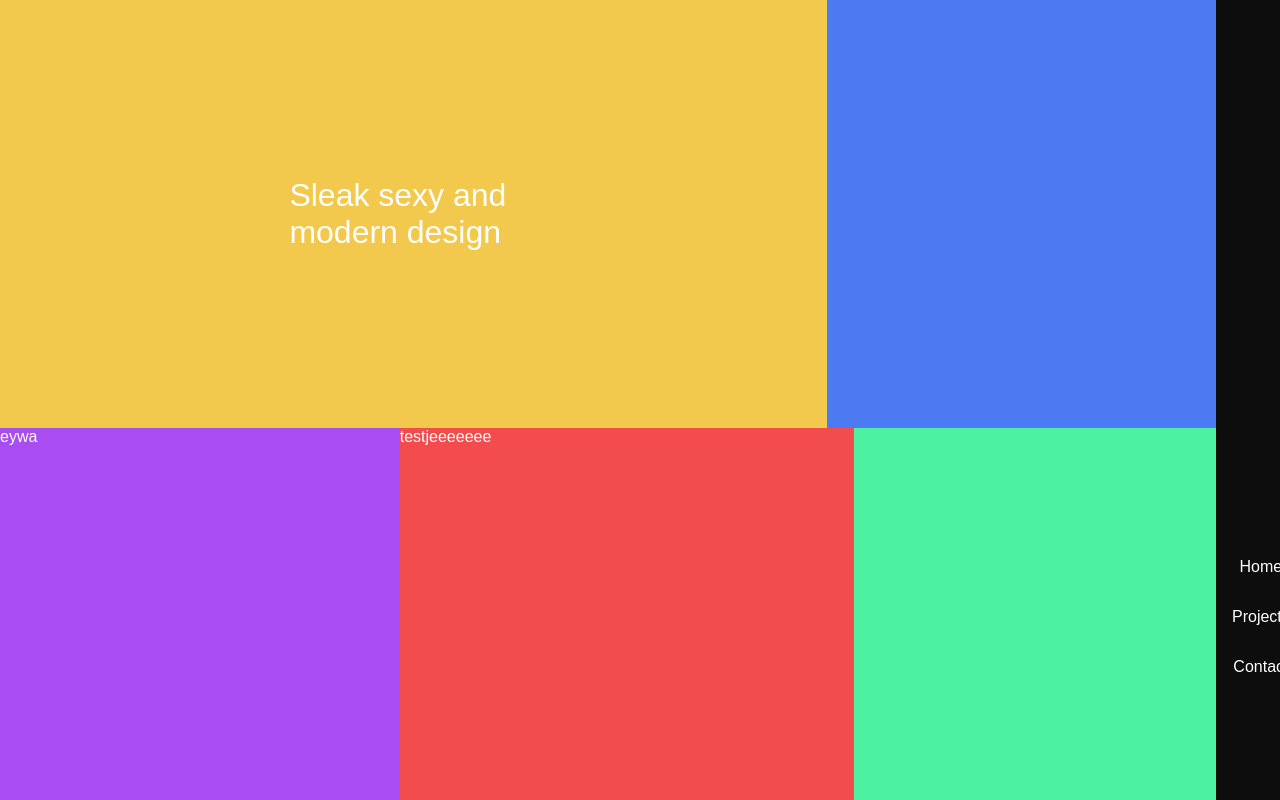
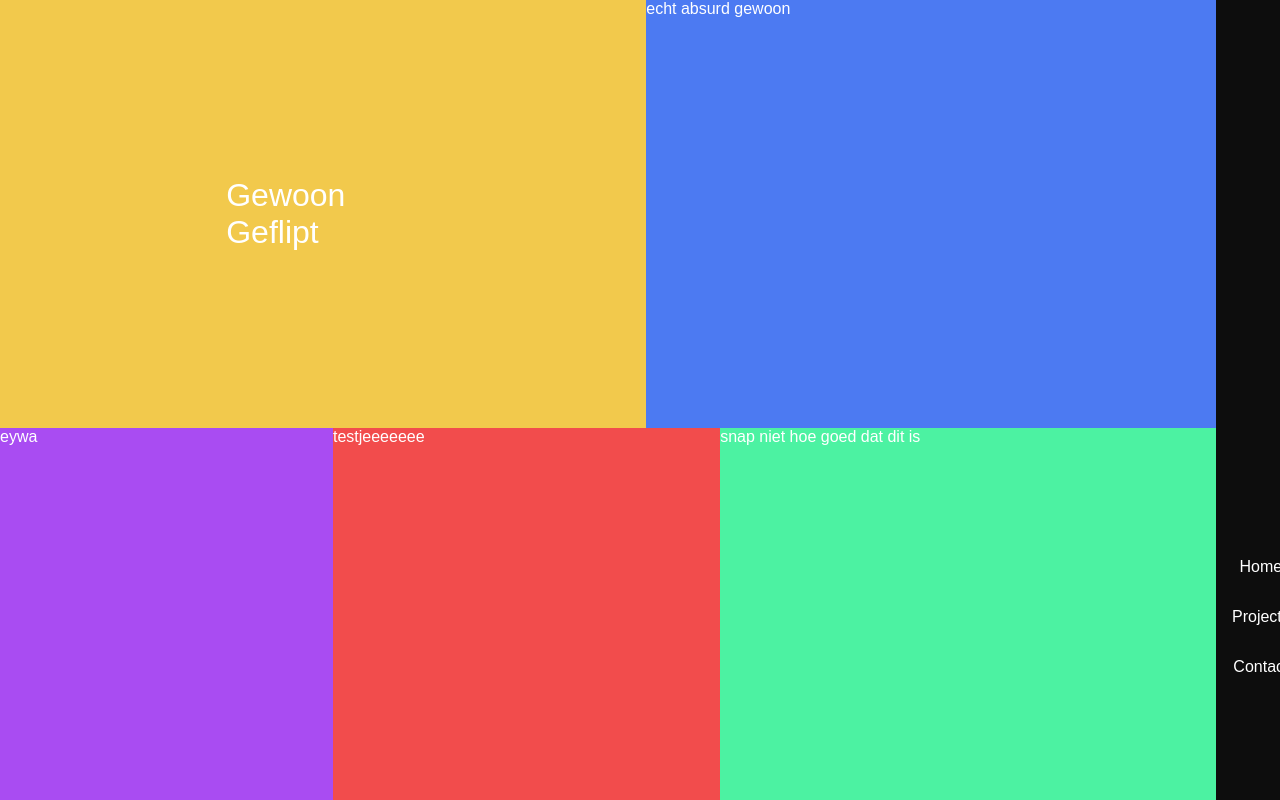
Before and after one commit to redzn/Project-Mod, a plain HTML site: page index.html in a window 1280 px wide. Shown: the top 800 px of the page. Drawn offline with Linux system fonts and the light colour scheme.

Commit message:
Nieuwe Snippet Pages Moet oplossen van Scaling

```diff
--- a/index.html
+++ b/index.html
@@ -12,11 +12,12 @@
           <div class="box1">
             <div class="boxContent1">
               <p>
-                Sleak sexy and modern design
+                Gewoon Geflipt
               </p>
             </div>
           </div>
           <div class="box2">
+            echt absurd gewoon
           </div>
         </div>
         <div class="row">
@@ -27,6 +28,7 @@
             testjeeeeeee
           </div>
           <div class="box6">
+            snap niet hoe goed dat dit is
           </div>
         </div>
       </div>
--- /dev/null
+++ b/snippets.css
@@ -0,0 +1 @@
+/* Dit is voor alle css snippets */
```
Also changed, not shown: snippets.html (added, +1 -0 lines).
